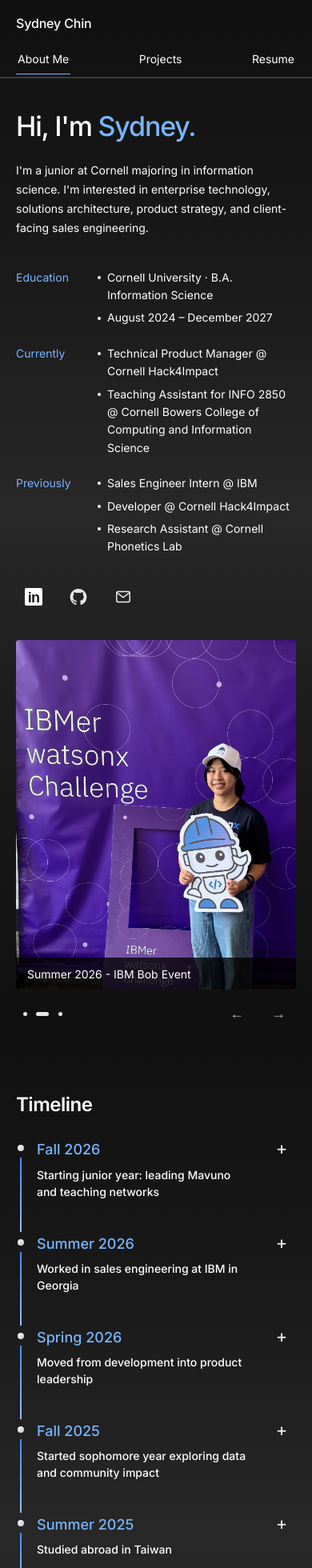
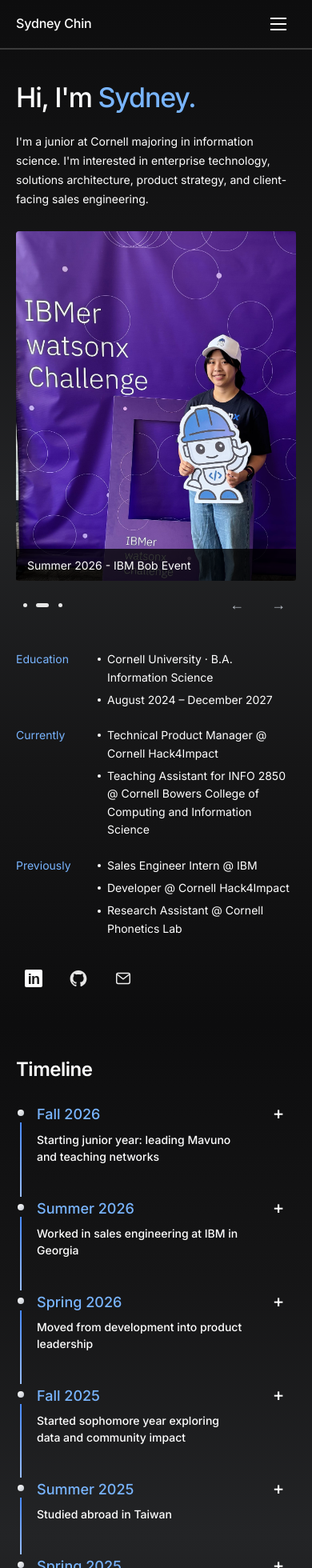
Before and after one commit to nysdey/personal-website, a Next.js app: page / in a window 390 px wide. Shown: the top 1960 px of the page at 80% size. Built offline with nearby package versions, Linux system fonts and the light colour scheme.

Commit message:
fixed mobile view

```diff
--- a/app/globals.css
+++ b/app/globals.css
@@ -620,3 +620,49 @@ h1, .hero h1, .collection-hero h1 { font-weight: 500; }
 .project-info { align-self: start; padding: 0; }
 .project-card > .project-media, .project-card > .project-carousel, .project-card > .project-video { margin: 0; }
 @media (max-width: 700px) { .project-card { gap: 24px; } }
+
+.mobile-menu-toggle { display: none; }
+.story-chapter .timeline-heading { margin: 0 0 10px; padding: 0; }
+.timeline-entry-toggle { display: flex; justify-content: space-between; align-items: flex-start; gap: 20px; width: 100%; min-height: 44px; padding: 0; border: 0; background: transparent; color: #fff; cursor: pointer; text-align: left; }
+.timeline-entry-copy { display: flex; flex-direction: column; gap: 8px; }
+.timeline-entry-date { font-size: var(--text-item); color: var(--accent-action); font-weight: 500; line-height: 1.4; }
+.timeline-entry-title { font-size: var(--text-label); line-height: 1.5; font-weight: 500; }
+.timeline-entry-toggle .timeline-symbol { width: 44px; flex-shrink: 0; text-align: center; }
+.timeline-entry-toggle:hover .timeline-entry-title { color: var(--accent-action); }
+@media (max-width: 600px) {
+  .hero { row-gap: 0; }
+  .hero-intro { display: contents; }
+  .hero-intro > h1 { order: 0; }
+  .hero-intro > p { order: 1; margin-top: 24px; }
+  .hero > .photo-carousel { order: 2; margin-top: 28px; }
+  .hero-intro > .quick-facts { order: 3; width: 100%; margin-top: 24px; }
+  .hero-intro > .social-links { order: 4; }
+  .site-header { min-height: 62px; height: 62px; flex-wrap: nowrap; padding-top: 0; }
+  .mobile-menu-toggle { display: flex; margin-left: auto; width: 44px; height: 44px; border: 0; background: transparent; flex-direction: column; align-items: center; justify-content: center; gap: 5px; cursor: pointer; }
+  .mobile-menu-toggle span { width: 20px; height: 2px; background: #fff; }
+  .nav { display: none; }
+  .nav.open { display: flex; position: absolute; left: 0; right: 0; top: 62px; width: auto; flex-direction: column; gap: 0; padding: 12px 20px; background: #181818; border-bottom: 1px solid var(--line); }
+  .nav.open .nav-item { text-align: left; min-height: 48px; }
+}
+
+/* Dark graphite with a restrained silver reflection. */
+body { background: repeating-linear-gradient(180deg, #0b0b0c 0px, #121213 340px, #202022 550px, #2c2d2f 640px, #202022 730px, #121213 960px, #0b0b0c 1280px); background-attachment: scroll; }
+
+/* Reflections follow section boundaries instead of fixed page intervals. */
+body { background: #101011; }
+.experience-section, .toolkit-section, footer { position: relative; isolation: isolate; }
+.experience-section::before, .toolkit-section::before, footer::before {
+  content: "";
+  position: absolute;
+  z-index: -1;
+  pointer-events: none;
+  top: -64px;
+  left: 50%;
+  transform: translateX(-50%);
+  width: 100vw;
+  height: 128px;
+  background: linear-gradient(180deg, transparent 0%, rgba(144,148,156,.035) 25%, rgba(171,175,183,.14) 50%, rgba(144,148,156,.035) 75%, transparent 100%);
+}
+
+.experience-section::before, .toolkit-section::before, footer::before { display: none; }
+body { background: repeating-linear-gradient(180deg, #0d0d0e 0px, #151516 320px, #232426 640px, #151516 960px, #0d0d0e 1280px); background-attachment: scroll; }
--- a/app/page.tsx
+++ b/app/page.tsx
@@ -215,8 +215,10 @@ function Arrow() {
 
 export default function Home() {
   const [active, setActive] = useState<Tab>("About Me");
+  const [menuOpen, setMenuOpen] = useState(false);
   const selectTab = (tab: Tab) => {
     setActive(tab);
+    setMenuOpen(false);
     window.scrollTo({ top: 0, behavior: "smooth" });
   };
 
@@ -226,7 +228,8 @@ export default function Home() {
         <button className="wordmark" onClick={() => selectTab("About Me")} aria-label="Sydney Chin — About Me">
           <span className="name">Sydney Chin</span>
         </button>
-        <nav className="nav" aria-label="Primary navigation">
+        <button className="mobile-menu-toggle" aria-label={menuOpen ? "Close navigation" : "Open navigation"} aria-expanded={menuOpen} aria-controls="primary-nav" onClick={() => setMenuOpen((open) => !open)}><span /><span /><span /></button>
+        <nav id="primary-nav" className={menuOpen ? "nav open" : "nav"} aria-label="Primary navigation" onKeyDown={(event) => { if (event.key === "Escape") { setMenuOpen(false); document.querySelector<HTMLButtonElement>(".mobile-menu-toggle")?.focus(); } }}>
           {tabs.map((tab) => (
             <button
               key={tab}
@@ -346,14 +349,14 @@ function About() {
         <ol className="story-timeline">
           {[...chapters].reverse().map((chapter) => (
             <li className="story-chapter" key={chapter.term}>
-              <h3 className="story-date"><span className="story-season">{chapter.season.replace(" · Now", "")}</span></h3>
-              <h4 className="story-title">{chapter.title}</h4>
               <span className={expandedChapters.includes(chapter.term) ? "timeline-marker expanded" : "timeline-marker"} aria-hidden="true" />
-              <button className="timeline-toggle" aria-label={`${expandedChapters.includes(chapter.term) ? "Hide" : "Show"} details for ${chapter.term}`}
-                aria-expanded={expandedChapters.includes(chapter.term)}
-                onClick={() => setExpandedChapters((current) => current.includes(chapter.term) ? current.filter((term) => term !== chapter.term) : [...current, chapter.term])}>
-                <span className="timeline-symbol" aria-hidden="true">{expandedChapters.includes(chapter.term) ? "−" : "+"}</span>
-              </button>
+              <h3 className="timeline-heading">
+                <button className="timeline-entry-toggle" aria-expanded={expandedChapters.includes(chapter.term)}
+                  onClick={() => setExpandedChapters((current) => current.includes(chapter.term) ? current.filter((term) => term !== chapter.term) : [...current, chapter.term])}>
+                  <span className="timeline-entry-copy"><span className="timeline-entry-date">{chapter.season.replace(" · Now", "")}</span><span className="timeline-entry-title">{chapter.title}</span></span>
+                  <span className="timeline-symbol" aria-hidden="true">{expandedChapters.includes(chapter.term) ? "−" : "+"}</span>
+                </button>
+              </h3>
               <div hidden={!expandedChapters.includes(chapter.term)}>
                 <p>{chapter.story}</p>
                 <div className="chapter-details">
```
